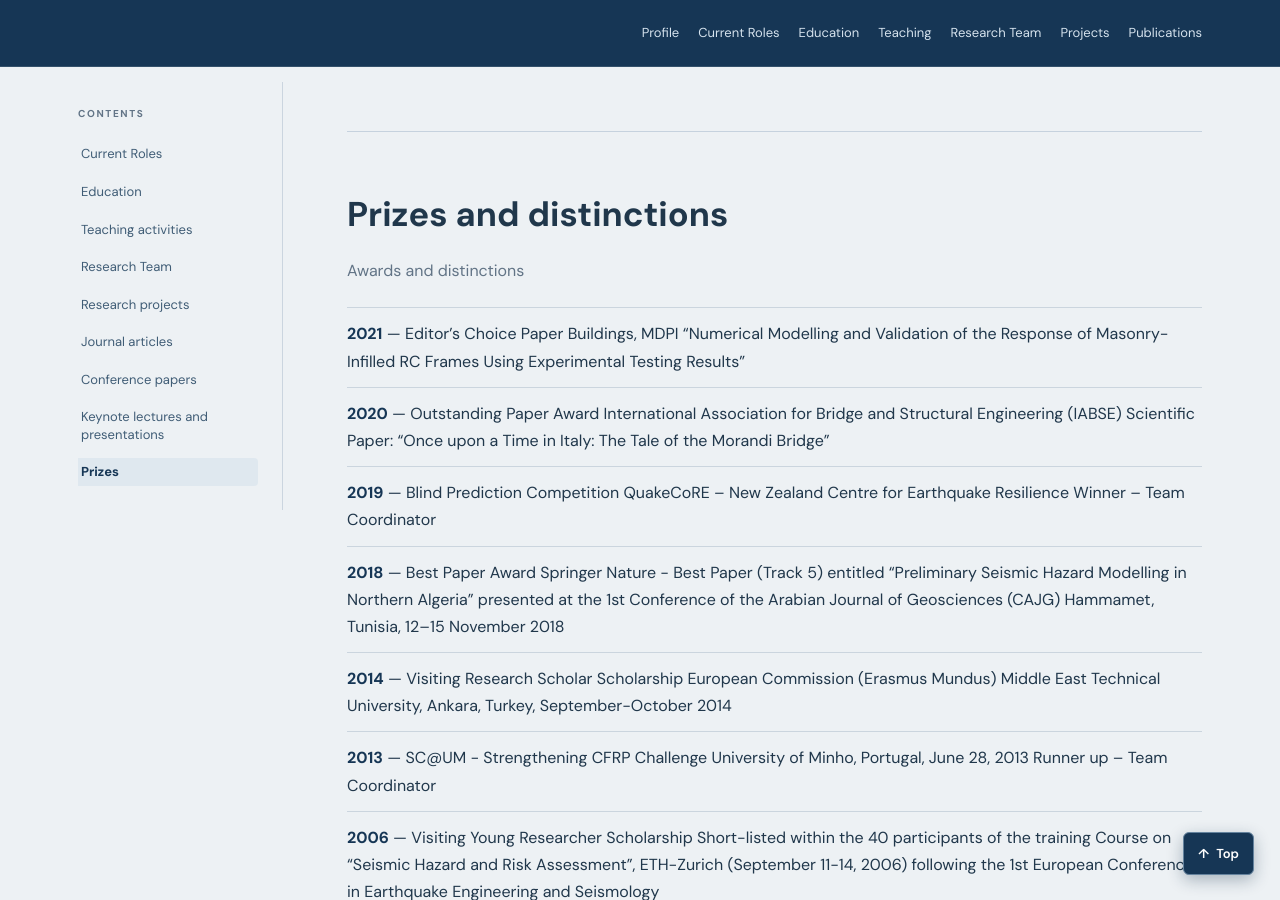
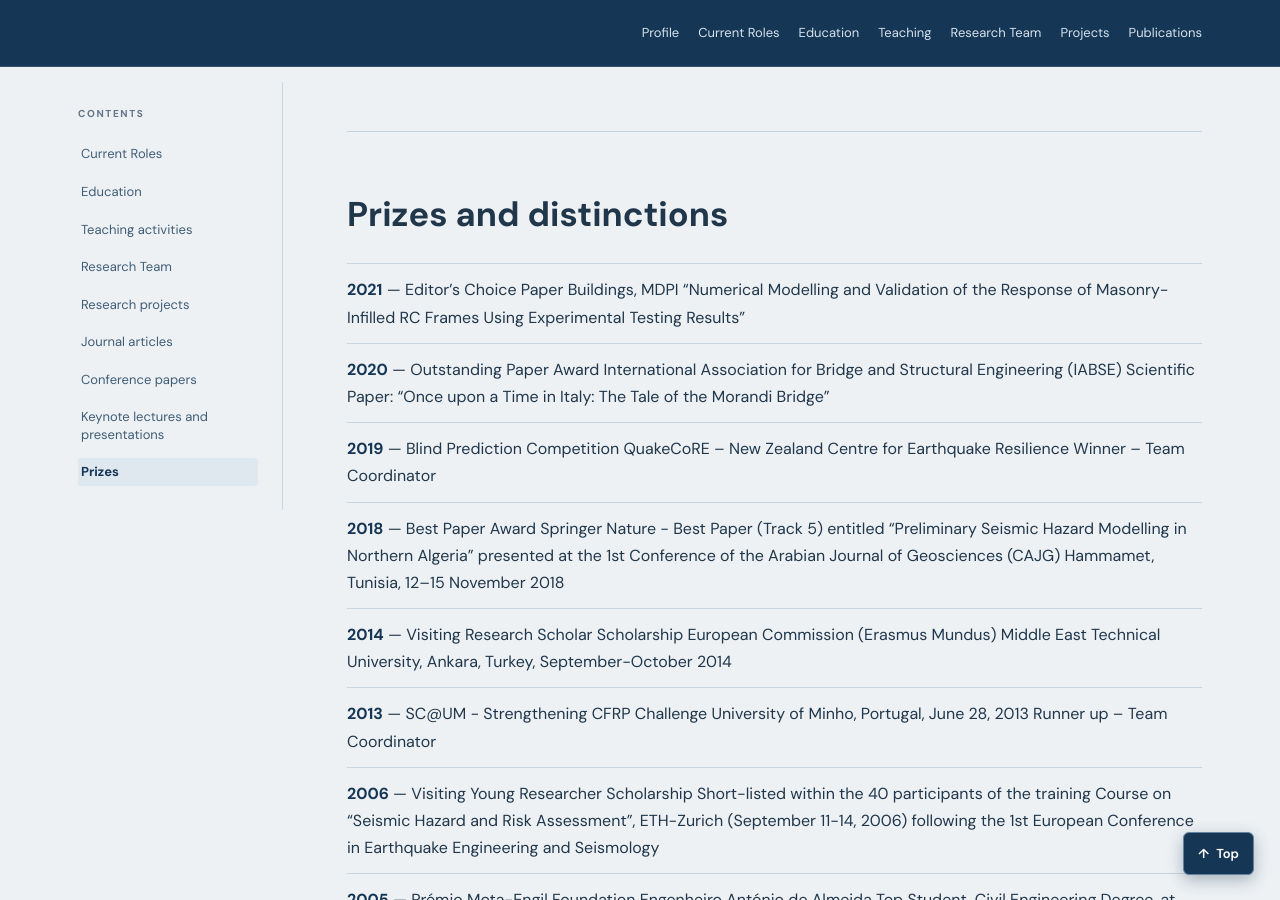
Before and after one commit to rncmonteiro/cv, a Jekyll site: the page built from index.md, in a window 1280 px wide and 900 px high, scrolled down 38474 px. Built offline with Jekyll 4.4.1, drawn with Linux system fonts in a browser that asks for light colours.

Commit message:
Clean up awards section formatting
Removed introductory line from awards section.

```diff
--- a/_includes/content/awards.md
+++ b/_includes/content/awards.md
@@ -1,6 +1,4 @@
 ## Prizes and distinctions
-
-Awards and distinctions
 
 - **2021** — Editor’s Choice Paper  Buildings, MDPI  "Numerical Modelling and Validation of the Response of Masonry-Infilled RC Frames Using Experimental Testing Results”
 - **2020** — Outstanding Paper Award  International Association for Bridge and Structural Engineering (IABSE)  Scientific Paper: “Once upon a Time in Italy: The Tale of the Morandi Bridge”
```
